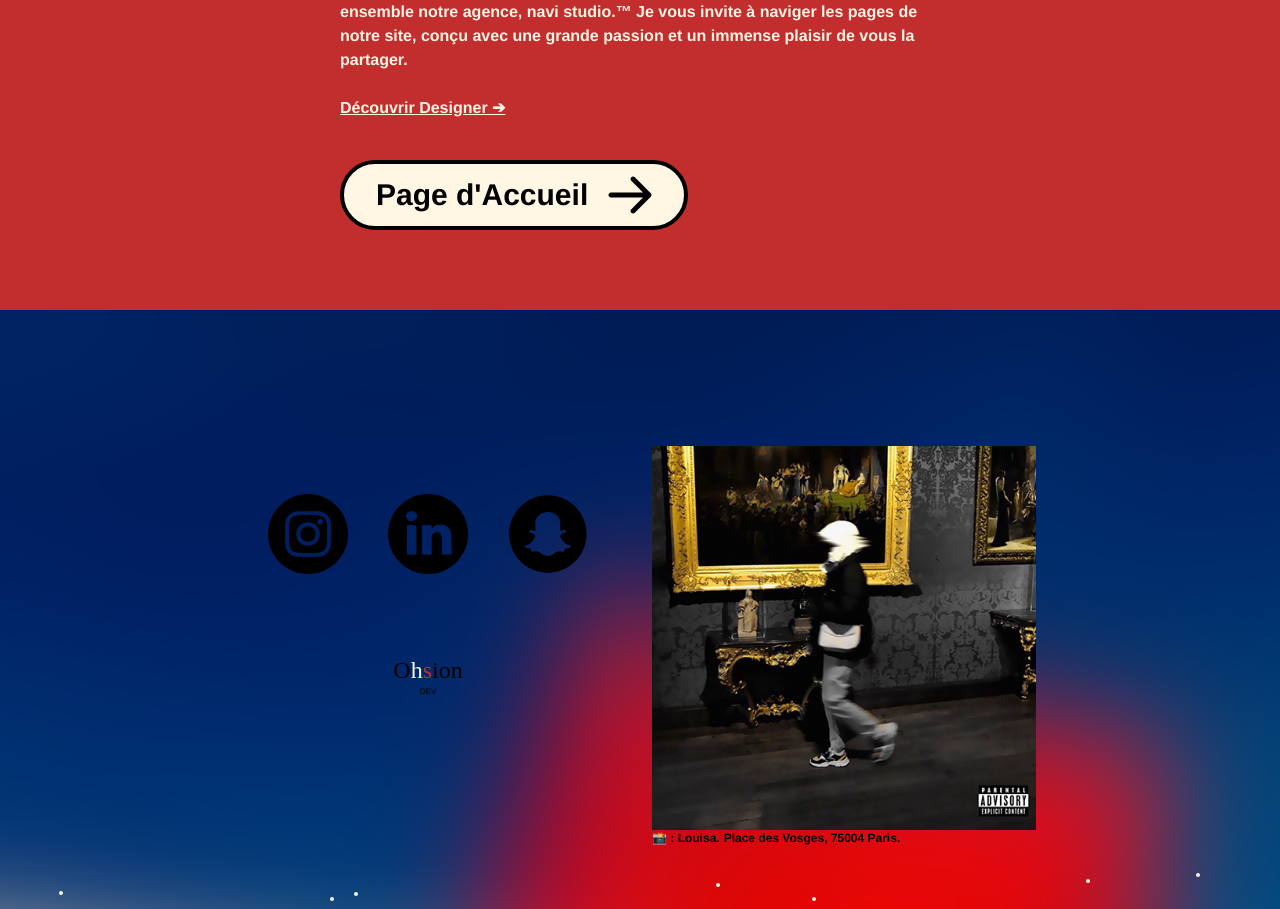
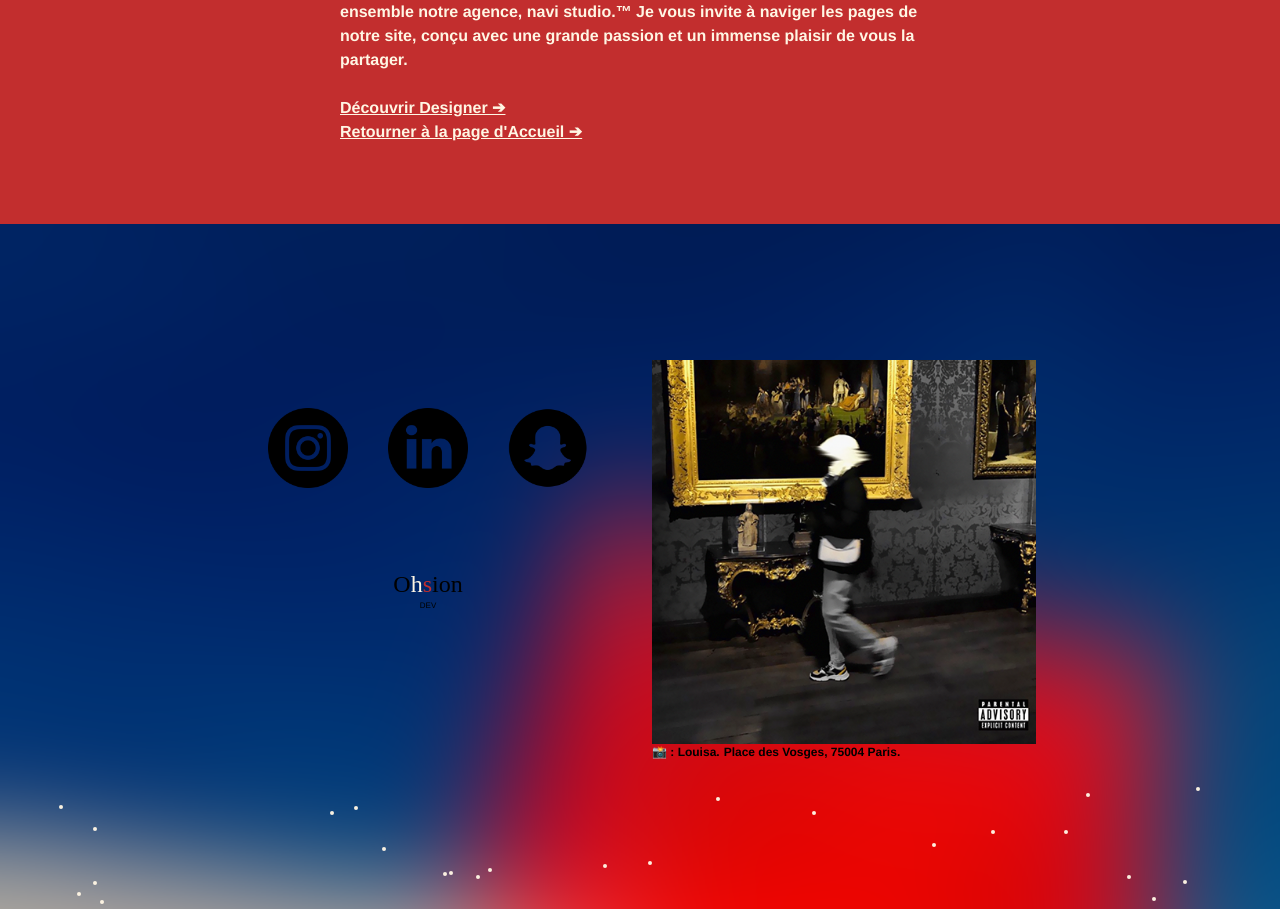
Before and after one commit to franzhopp/v3q, a React (Vite) app: page /webdev in a window 1280 px wide. Shown: the part 1300-2209 px from the top of the page. Built offline with nearby package versions, Linux system fonts and the light colour scheme; a web font is replaced by a local one.

Commit message:
[ADD] link return

```diff
--- a/src/Components/Devis/FormDevis.jsx
+++ b/src/Components/Devis/FormDevis.jsx
@@ -34,7 +34,7 @@ const DevisFree = () => {
                 illisibles.{" "}
               </p>
               <br />
-              <p className="text-black text-lg sm:text-xl w-80 sm:w-96 ml-6 sm:ml-0">
+              <p className="text-black mb-5 text-lg sm:text-xl w-80 sm:w-96 ml-6 sm:ml-0">
                 <span className="font-extrabold underline">
                   Veuillez prendre en considération ces directives essentielles
                   :
@@ -85,7 +85,12 @@ const DevisFree = () => {
                   </li>
                 </ul>
               </p>
-              <ButtonHome/>
+              <a
+                className="text-0C3E78 font-extrabold underline transition hover:text-C22E2E"
+                href="/"
+              >
+                Retourner à la page d'Accueil ➔
+              </a>
             </div>
           </div>
 
--- a/src/Components/Discover/DiscoverDesigner/Designer.jsx
+++ b/src/Components/Discover/DiscoverDesigner/Designer.jsx
@@ -118,7 +118,14 @@ const DiscoverDesigner = () => {
                 Découvrir Web Developer ➔
               </a>
             </div>
-            <ButtonHome />
+            <div className="flex justify-center">
+              <a
+                className=" text-C22E2E font-extrabold underline transition hover:text-0C3E78"
+                href="/"
+              >
+                Retourner à la page d'Accueil ➔
+              </a>
+            </div>
           </div>
 
           <div className="mt-10 sm:mt-56">
@@ -197,7 +204,6 @@ const DiscoverDesigner = () => {
           </div>
         </div>
       </div>
-
       <Footer />
     </div>
   );
--- a/src/Components/Discover/DiscoverWebDevelopper/WebDevelopper.jsx
+++ b/src/Components/Discover/DiscoverWebDevelopper/WebDevelopper.jsx
@@ -173,9 +173,9 @@ const DiscoverWebDeveloper = () => {
               >
                 L'écriture est une autre passion qui m'anime, elle m'inspire.
                 Créatrice d'Univers-Imaginaire, un site déployant tous mes
-                écrits. J'ai donc décidé de renforcer ma collaboration avec ma UX/UI
-                pour unir nos compétences et créer ensemble notre agence, navi
-                studio.™ Je vous invite à naviger les pages de notre site,
+                écrits. J'ai donc décidé de renforcer ma collaboration avec ma
+                UX/UI pour unir nos compétences et créer ensemble notre agence,
+                navi studio.™ Je vous invite à naviger les pages de notre site,
                 conçu avec une grande passion et un immense plaisir de vous la
                 partager.
               </p>
@@ -187,7 +187,12 @@ const DiscoverWebDeveloper = () => {
                 Découvrir Designer ➔
               </a>
             </div>
-            <ButtonHome/>
+            <a
+              className="text-FFF6E4 font-extrabold underline transition hover:text-0C3E78"
+              href="/"
+            >
+              Retourner à la page d'Accueil ➔
+            </a>
           </div>
         </div>
 
```
